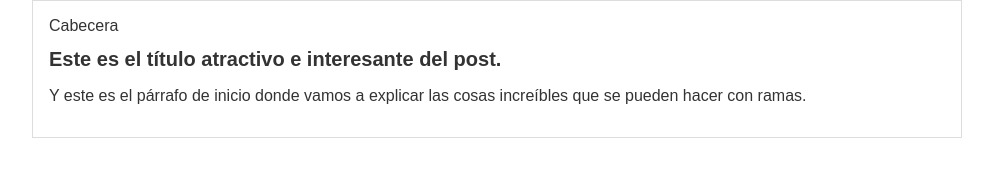
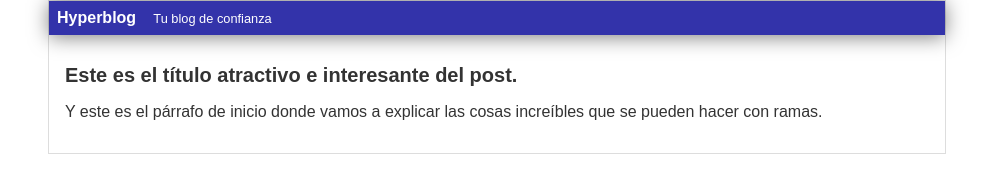
Before and after one commit to bernalcodes/hyperblog, a plain HTML site: page index.html in a window 1280 px wide. Shown: the whole page, without its empty margins (143-1136 px from the left). Drawn offline with Linux system fonts and the light colour scheme.

Commit message:
Finalizada la cabecera con diseño azul

```diff
--- a/css/styles.css
+++ b/css/styles.css
@@ -8,10 +8,28 @@ body
 	padding: 0;
 }
 
+#cabecera
+{
+	background: #33A;
+	box-shadow: 0px 2px 20px 0px rgba(0,0,0,0.5);
+	color: white;
+	font-weight: bold;
+	margin: 0;
+	padding: 0.5em;
+
+}
+
+#cabecera #tagline
+{
+	padding: 0 0 0 1em;
+	font-weight: normal;
+	font-size: 0.8em;
+}
+
 #container
 {
 	width: 70%;
-	padding: 1em;
+	padding: 0;
 	text-align: left;
 	border: 1px solid #DDD;
 	margin: 0 auto;
@@ -21,3 +39,9 @@ body
 {
 	font-size: 20px;
 }
+
+#post
+{
+	padding: 1em;
+
+}
--- a/index.html
+++ b/index.html
@@ -7,7 +7,7 @@
 	<body>
 		<div id ="container">
 			<div id="cabecera">
-				Cabecera
+				Hyperblog <span id="tagline">Tu blog de confianza</span>
 			</div>
 			<div id="post">
 				<h1>Este es el título atractivo e interesante del post.</h1>
```
